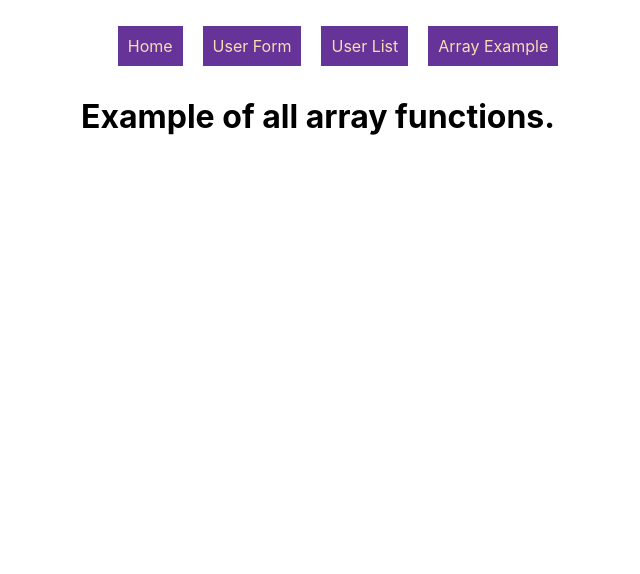
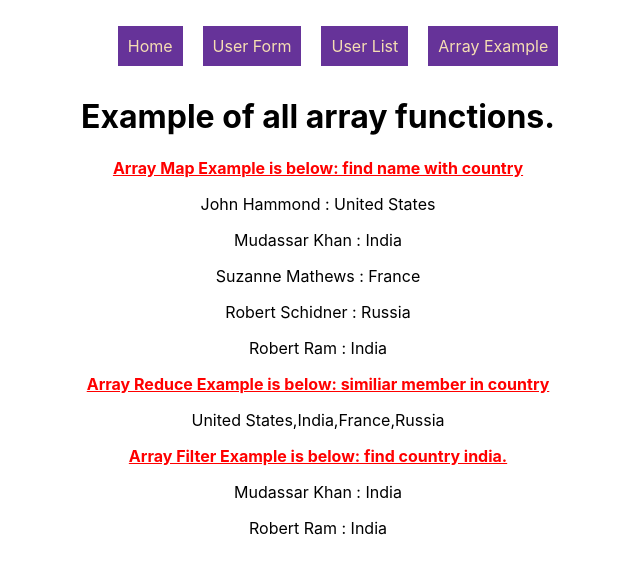
Before and after one commit to raushan-ttn/react-learning, a React (Create React App) app: page /array-example in a window 1280 px wide. Shown: the top 574 px of the page, without its empty margins (322-962 px from the left). Built offline with nearby package versions, Linux system fonts and the light colour scheme.

Commit message:
array_filter, reduce, map

```diff
--- a/src/App.css
+++ b/src/App.css
@@ -54,3 +54,10 @@
   color: wheat;
   text-decoration: none;
 }
+
+.p-tag span{
+  text-align: left;
+}
+.customerName{
+width: 200px;
+}
--- /dev/null
+++ b/src/Components/ArrayFunc/ArrayFilter.js
@@ -0,0 +1,61 @@
+import React from "react";
+
+
+const Customers = [
+    {
+        "CustomerId": 1,
+        "Name": "John Hammond",
+        "Country": "United States"
+    },
+    {
+        "CustomerId": 2,
+        "Name": "Mudassar Khan",
+        "Country": "India"
+    },
+    {
+        "CustomerId": 3,
+        "Name": "Suzanne Mathews",
+        "Country": "France"
+    },
+    {
+        "CustomerId": 4,
+        "Name": "Robert Schidner",
+        "Country": "Russia"
+    },
+    {
+        "CustomerId": 5,
+        "Name": "Robert Ram",
+        "Country": "India"
+    }
+];
+
+// const ArrayFilter = Customers.filter((x) => x.Country == "India");
+// console.log(ArrayFilter);
+
+const ArrayFilter = () => {
+    // inline style.
+    let colors = {
+        color: 'red',
+        textDecoration: 'underline'
+    }
+
+    const CustInfo = Customers.filter((customer) => customer.Country == "India").map((cdata) => {
+        return (
+            <p key={cdata.CustomerId} className="p-tag">
+                <span> {cdata.Name} :</span> {cdata.Country}
+            </p>
+        )
+    });
+
+    // Note: JavaScript run line by line left to Right, So that case first array filter the object
+//from main array and then map retrive useful data and print.
+
+    return (
+        <div className="array-map">
+            <strong style={colors}>Array Filter Example is below: find country india.</strong>
+            {CustInfo}
+        </div>
+    )
+}
+
+export default ArrayFilter;
--- /dev/null
+++ b/src/Components/ArrayFunc/ArrayMap.js
@@ -0,0 +1,56 @@
+import React from "react";
+
+const Customers = [
+    {
+        "CustomerId": 1,
+        "Name": "John Hammond",
+        "Country": "United States"
+    },
+    {
+        "CustomerId": 2,
+        "Name": "Mudassar Khan",
+        "Country": "India"
+    },
+    {
+        "CustomerId": 3,
+        "Name": "Suzanne Mathews",
+        "Country": "France"
+    },
+    {
+        "CustomerId": 4,
+        "Name": "Robert Schidner",
+        "Country": "Russia"
+    },
+    {
+        "CustomerId": 5,
+        "Name": "Robert Ram",
+        "Country": "India"
+    }
+];
+
+const ArrayMap = () => {
+    // inline style.
+    let colors = {
+        color: 'red',
+        textDecoration: 'underline'
+    }
+
+    // const CustInfo = Customers.map((cust) => cust.Name+ " " + cust.Country);
+    const CustInfo = (Customers.map((cust) => {
+        return (
+            <p key={cust.CustomerId} className="p-tag">
+                <span> {cust.Name} :</span> {cust.Country}
+            </p>
+        )
+    }));
+
+    return (
+        <div className="array-map">
+            <strong style={colors}>Array Map Example is below: find name with country</strong>
+            {CustInfo}
+        </div>
+    )
+}
+
+
+export default ArrayMap;
--- /dev/null
+++ b/src/Components/ArrayFunc/ArrayReduce.js
@@ -0,0 +1,61 @@
+import React from "react";
+
+const Customers = [
+    {
+        "CustomerId": 1,
+        "Name": "John Hammond",
+        "Country": "United States"
+    },
+    {
+        "CustomerId": 2,
+        "Name": "Mudassar Khan",
+        "Country": "India"
+    },
+    {
+        "CustomerId": 3,
+        "Name": "Suzanne Mathews",
+        "Country": "France"
+    },
+    {
+        "CustomerId": 4,
+        "Name": "Robert Schidner",
+        "Country": "Russia"
+    },
+    {
+        "CustomerId": 5,
+        "Name": "Robert Ram",
+        "Country": "India"
+    }
+];
+
+const ArrayReduce = () => {
+    // inline style.
+    let colors = {
+        color: 'red',
+        textDecoration: 'underline'
+    }
+
+    // const CustInfo = Customers.map((cust) => cust.Name+ " " + cust.Country);
+    const CustInfo = Customers.reduce(function (acc, curr) {
+        if (acc[curr.Country]) {
+            acc[curr.Country] = ++acc[curr.Country];
+        } else {
+            acc[curr.Country] = 1;
+        }
+        return acc;
+    }, {});
+    console.log(CustInfo);
+    // Convert object as comma seprated string.
+    // const CustData = Object.keys(CustInfo).map(function(k){return CustInfo[k]}).join(",");
+    const CustData = Object.keys(CustInfo).join(",");
+    // const CustData = Object.values(CustInfo).join(",");
+    return (
+        <div className="array-map">
+            <strong style={colors}>Array Reduce Example is below: similiar member in country</strong>
+            <p> {CustData} </p>
+        </div>
+    )
+}
+
+
+export default ArrayReduce;
--- a/src/pages/ArrayExample.js
+++ b/src/pages/ArrayExample.js
@@ -1,11 +1,16 @@
 import React from "react";
-
+import ArrayMap from "../Components/ArrayFunc/ArrayMap";
+import ArrayReduce from "../Components/ArrayFunc/ArrayReduce";
+import ArrayFilter from "../Components/ArrayFunc/ArrayFilter";
 const ArrayExample = () => {
-return (
-    <div className="example-array">
-        <h1> Example of all array functions.</h1>
-    </div>
-)
+    return (
+        <div className="example-array">
+            <h1> Example of all array functions.</h1>
+            <ArrayMap />
+            <ArrayReduce />
+            <ArrayFilter />
+        </div>
+    )
 }
 
 export default ArrayExample;
--- a/src/pages/NoPageData.js
+++ b/src/pages/NoPageData.js
@@ -1,9 +1,9 @@
 import React from "react";
 
-const NoPage = () => {
+const NoPageData = () => {
     return (
         <h1> Page Not Found.</h1>
     )
 }
 
-export default NoPage;
+export default NoPageData;
--- a/src/pages/UserListData.js
+++ b/src/pages/UserListData.js
@@ -1,9 +1,9 @@
 import React from "react";
 
-const UserList = () => {
+const UserListData = () => {
     return (
         <h1> User Listing page</h1>
     )
 }
 
-export default UserList;
+export default UserListData;
```
Also changed, not shown: src/Components/ArrayFunc.js (deleted, +0 -8 lines).
